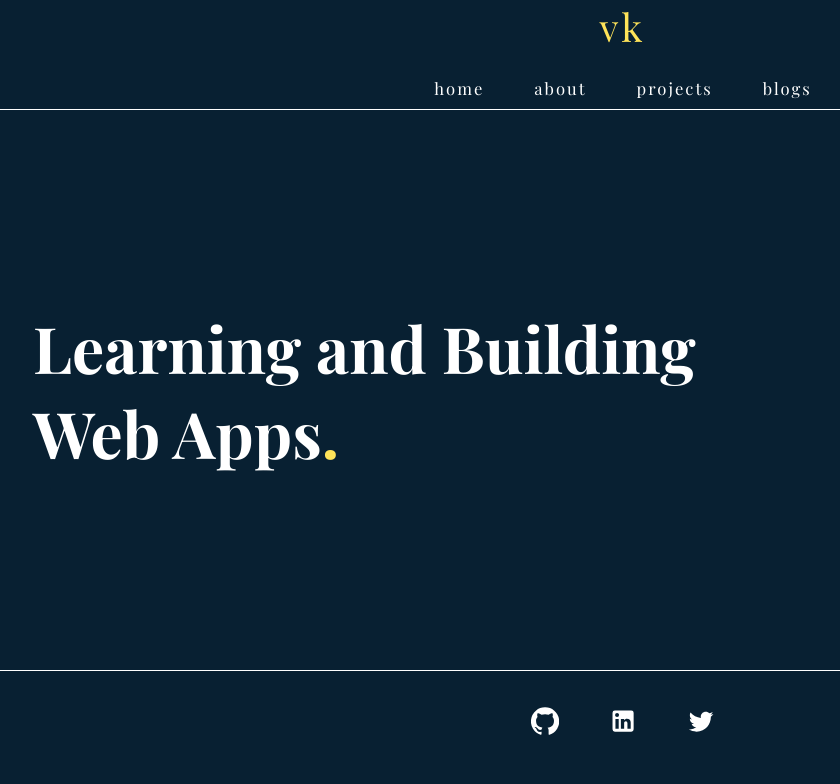
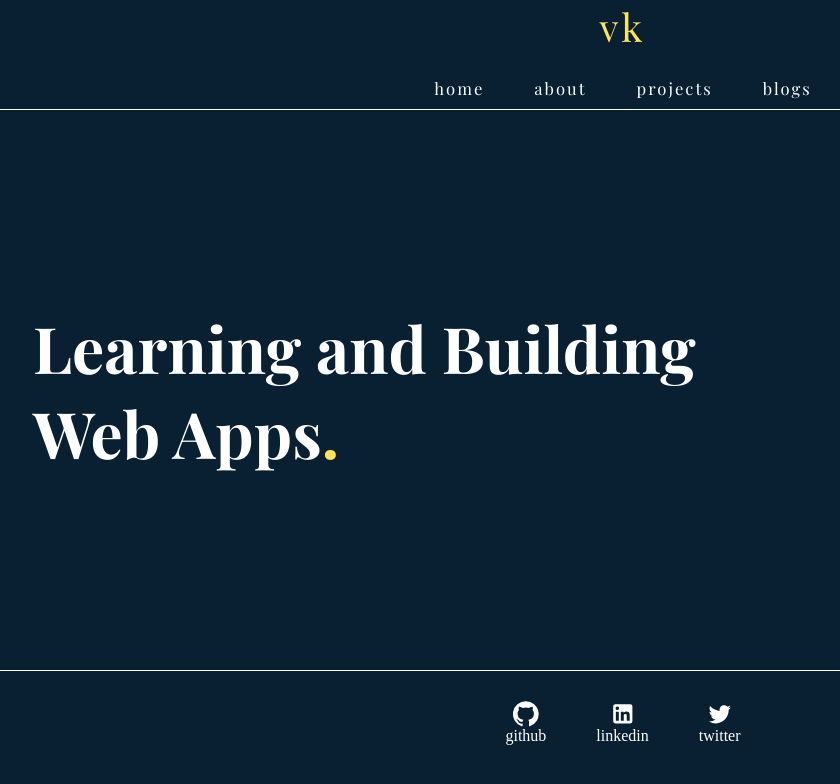
Before and after one commit to foolhardy21/markfour-neogcamp, a React (Create React App) app: page / in a window 1280 px wide. Shown: the top 784 px of the page, without its empty margins (17-857 px from the left). Built offline with nearby package versions, Linux system fonts and the light colour scheme.

Commit message:
fix - accessibility improved

```diff
--- a/public/index.html
+++ b/public/index.html
@@ -14,7 +14,6 @@
     <meta name="twitter:title" content="Vinay Kumar" />
     <meta name="twitter:description" content="Hi, I'm an aspiring Front End Developer. I learn web dev, build projects and write blogs." />
     <meta name="twitter:image" content="https://pbs.twimg.com/profile_images/1065240687929626624/7OuNubJM_400x400.jpg?1233245434" />
-    <!-- <link rel="apple-touch-icon" href="%PUBLIC_URL%/logo192.png" /> -->
     <!--
       manifest.json provides metadata used when your web app is installed on a
       user's mobile device or desktop. See https://developers.google.com/web/fundamentals/web-app-manifest/
--- a/src/components/Footer/Footer.js
+++ b/src/components/Footer/Footer.js
@@ -8,13 +8,16 @@ const Footer = () => {
     return (
       <footer>
             <a href='https://github.com/foolhardy21' target='_blank' rel="noreferrer">
-              <GitHubIcon style={{ color: 'white', fontSize: '2.2vmax' }} />
+              github
+              <GitHubIcon style={{ color: 'white', fontSize: '2vmax' }} />
             </a>
             <a href='https://www.linkedin.com/in/vinay-kumar-279a91167/' target='_blank' rel="noreferrer">
-              <LinkedInIcon style={{ color: 'white', fontSize: '2.2vmax' }} />
+              linkedin
+              <LinkedInIcon style={{ color: 'white', fontSize: '2vmax' }} />
             </a>
             <a href='https://twitter.com/foolhardy_vinay' target='_blank' rel="noreferrer">
-              <TwitterIcon style={{ color: 'white', fontSize: '2.2vmax' }} />
+              twitter
+              <TwitterIcon style={{ color: 'white', fontSize: '2vmax' }} />
             </a>
       </footer>
     )
--- a/src/components/Footer/Footer.module.css
+++ b/src/components/Footer/Footer.module.css
@@ -11,4 +11,13 @@ footer {
 
 footer a {
     margin: 0 25px;
+    text-decoration: none;
+    color: white;
+    display: flex;
+    flex-direction: column-reverse;
+    align-items: center;
 }
+
+footer a:hover {
+    color: #FFE459;
+}
--- a/src/components/Header/Header.js
+++ b/src/components/Header/Header.js
@@ -10,18 +10,26 @@ const Header = () => {
             <figure>vk</figure>
             <nav>
               <ul>
+                  <li>
                     <Link to='/'>
-                    <li>home</li>
+                      home
                     </Link>
+                  </li>
+                  <li>
                     <Link to='/aboutme'>
-                    <li>about</li>
+                      about
                     </Link>
+                  </li>
+                  <li>
                     <Link to='/projects'>
-                  <li>projects</li>
+                      projects
                     </Link>
+                  </li>
+                  <li>
                     <Link to='/blogs'>
-                    <li>blogs</li>
+                      blogs
                     </Link>
+                  </li>
               </ul>
             </nav>
       </header>
```
Also changed, not shown: public/manifest.json. Lines whose indentation alone changed are shown as unchanged.
